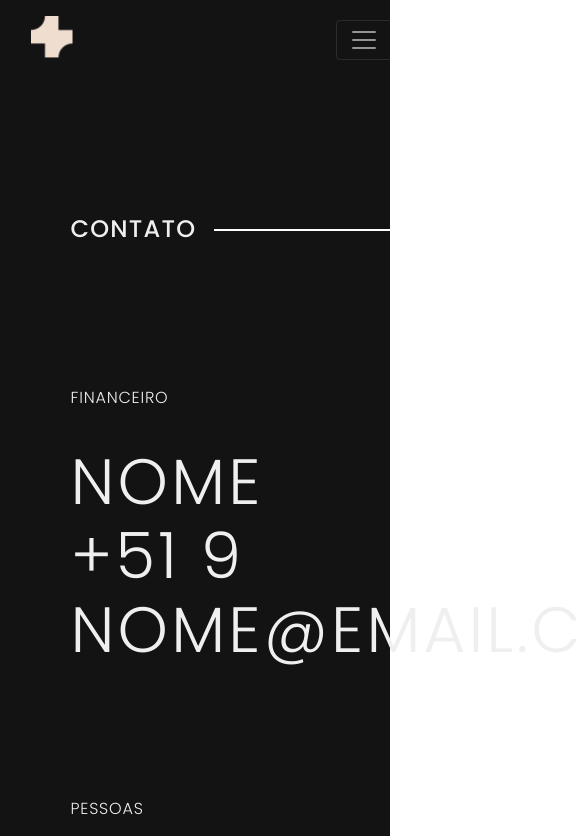
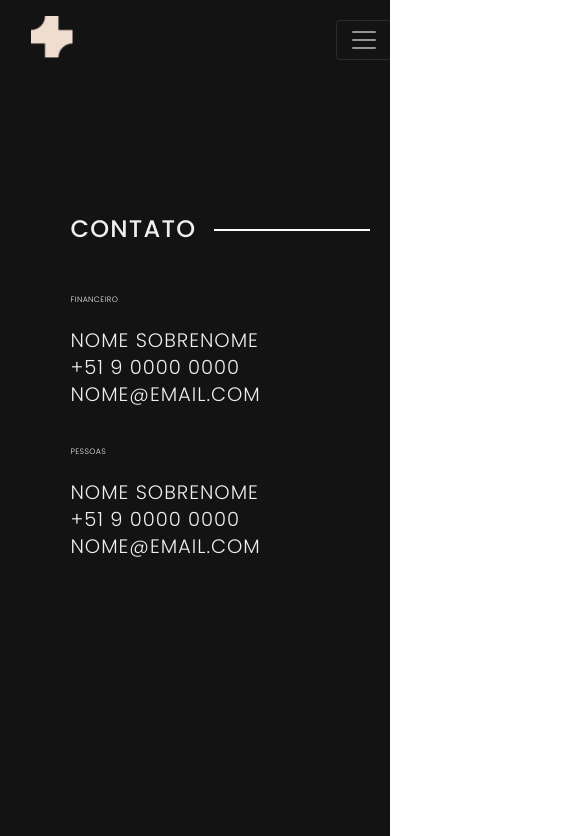
Before and after one commit to jeovanedossantossantos/desafio-chefao, a React (Create React App) app in the folder front-cafe/: page /contact in a window 390 px wide. Shown: the top 836 px of the page, 585 px wide, since content can reach past the window. Built offline with nearby package versions, Linux system fonts and the light colour scheme; a small style sheet from the web is missing.

Commit message:
fix: ajuste responsividade page contact

```diff
--- a/front-cafe/src/components/Contact/index.tsx
+++ b/front-cafe/src/components/Contact/index.tsx
@@ -5,9 +5,10 @@ import {ContactTitleStyle, ContactContainer, ContactLine, ContentContact, Conten
 
 export const Contact: React.FC = () => {
 
-  return ( <div>
+  return (
+  <Col >
       <ContactContainer>
-      <Container fluid >
+      <Container>
   <Row xs="auto">
 
 <ContactTitleStyle>Contato<ContactLine>
@@ -36,6 +37,6 @@ export const Contact: React.FC = () => {
 
 
 
-    </div>
+    </Col>
     )
 }
--- a/front-cafe/src/components/Contact/styles.ts
+++ b/front-cafe/src/components/Contact/styles.ts
@@ -1,10 +1,10 @@
 import styled from "styled-components"
 
 export const ContactContainer = styled.div`
-display: flex;
 justify-content: left;
 margin-left: 15vw;
 margin-top: 17vh;
+
 `;
 
 export const ContactTitleStyle = styled.h1`
@@ -20,10 +20,11 @@ margin-bottom: 2.8vh;
 
 export const ContactLine = styled.div`
 border: 1px solid #FEFEFE;
-width: 100vh;
+width: 40vw;
 display: inline-block;
 position: absolute;
 margin: 18px;
+
 `;
 
 
@@ -36,8 +37,8 @@ height: 21px;
 
 
 font-family: 'Poppins-Light';
-font-size: 16px;
-line-height: 30vh;
+font-size: 2vw;
+line-height: 15vw;
 letter-spacing: 0.05em;
 text-transform: uppercase;
 
@@ -45,13 +46,13 @@ color: #EFEFEF;
 `;
 
 export const Contentv2Contact = styled.div`
-height: 74px;
+height: 7vw;
 left: 0px;
 top: 0px;
 
 font-family: 'Poppins-Light';
-font-size: 64px;
-line-height: 45vh;
+font-size: 5vw;
+line-height: 25vw;
 letter-spacing: 0.05em;
 text-transform: uppercase;
 
@@ -60,11 +61,11 @@ color: #EFEFEF;
 
 export const SpaceContact = styled.div`
 
-    line-height: 90vh;
+    line-height: 50vw;
 `;
 
 export const SpaceContactFinans = styled.div`
 
     justify-content: left;
-    line-height: 70vh;
+    line-height: 40vw;
 `;
--- a/front-cafe/src/components/SearchBar/index.tsx
+++ b/front-cafe/src/components/SearchBar/index.tsx
@@ -43,10 +43,10 @@ export const SearchBar: React.FC<SearchBarProps> = ({ SearchBarTitle, SearchBarP
   }, [])
   return (
     <Col style={{ backgroundColor:" #FAF4F0"}}>
-      <SearchBarContainer >
-        <Container fluid >
+      <SearchBarContainer style={{ }} >
+        <Container fluid style={{ }} >
           <Row xs="auto" style={{ width:"100%", maxWidth: 800, margin:"auto"}}>
-            <Col>
+            <Col >
               <SearchBarTitleStyle>Nossos cafés</SearchBarTitleStyle></Col>
           </Row>
           <Row style={{ width:"100%", maxWidth: 800, margin:"auto"}}>
```
